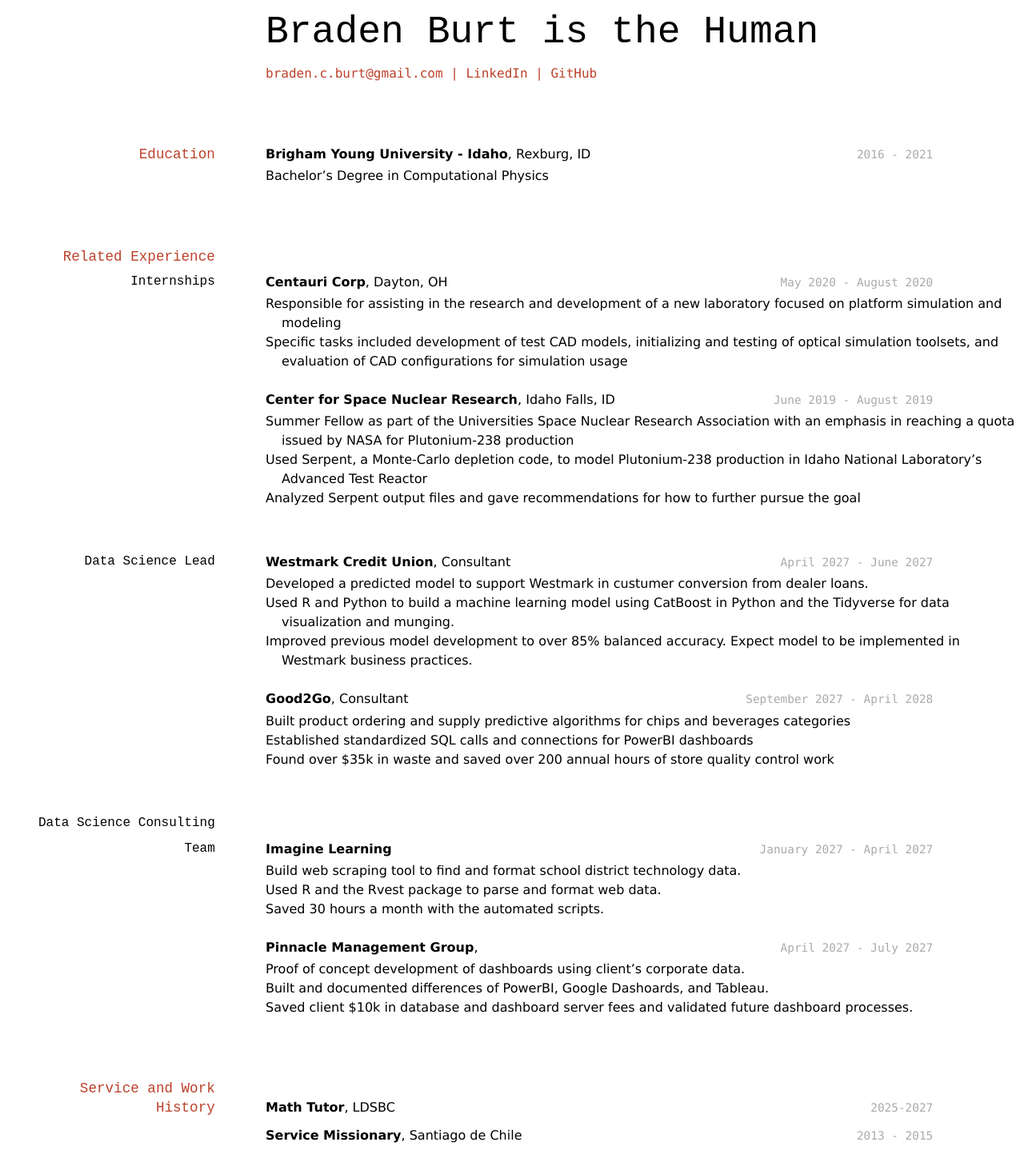
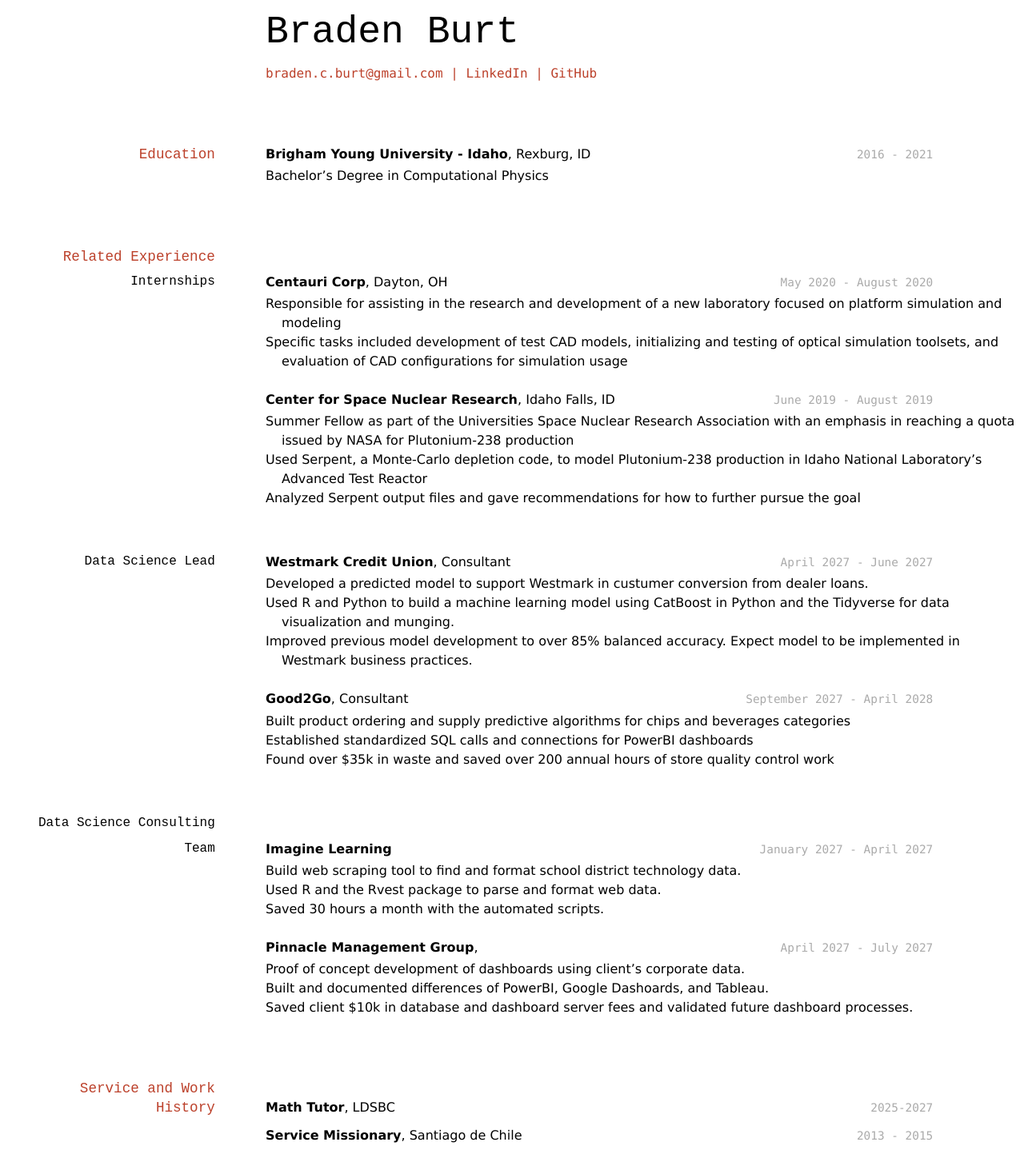
Before and after one commit to bradenburt/bburt_resume, a Jekyll site: the page built from docs/index.md, in a window 1280 px wide. Shown: the whole page at 80% size. Built offline with Jekyll 4.4.1, drawn with Linux system fonts in a browser that asks for light colours.

Commit message:
Update index.md

```diff
--- a/docs/index.md
+++ b/docs/index.md
@@ -2,7 +2,7 @@
 layout: cv
 title: Braden Burt's Resume
 ---
-# Braden Burt is the Human
+# Braden Burt
 <!-- The second prophet of The Church of Jesus Christ of Latter-day Saints. -->
 
 <div id="webaddress">
```
